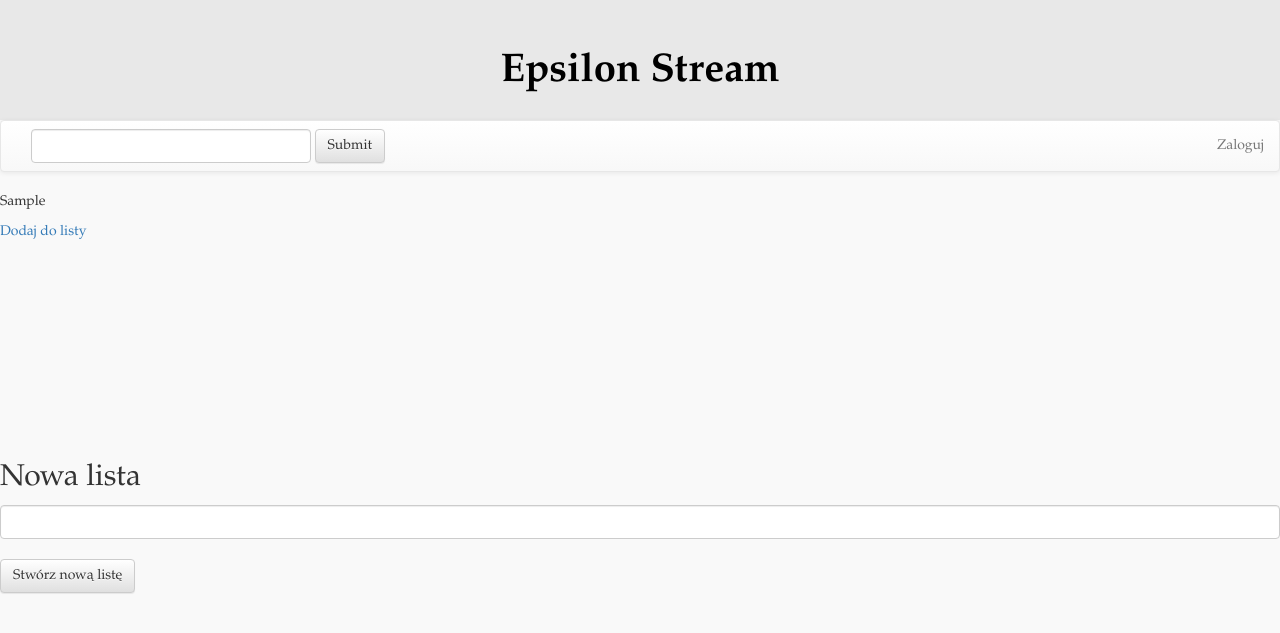
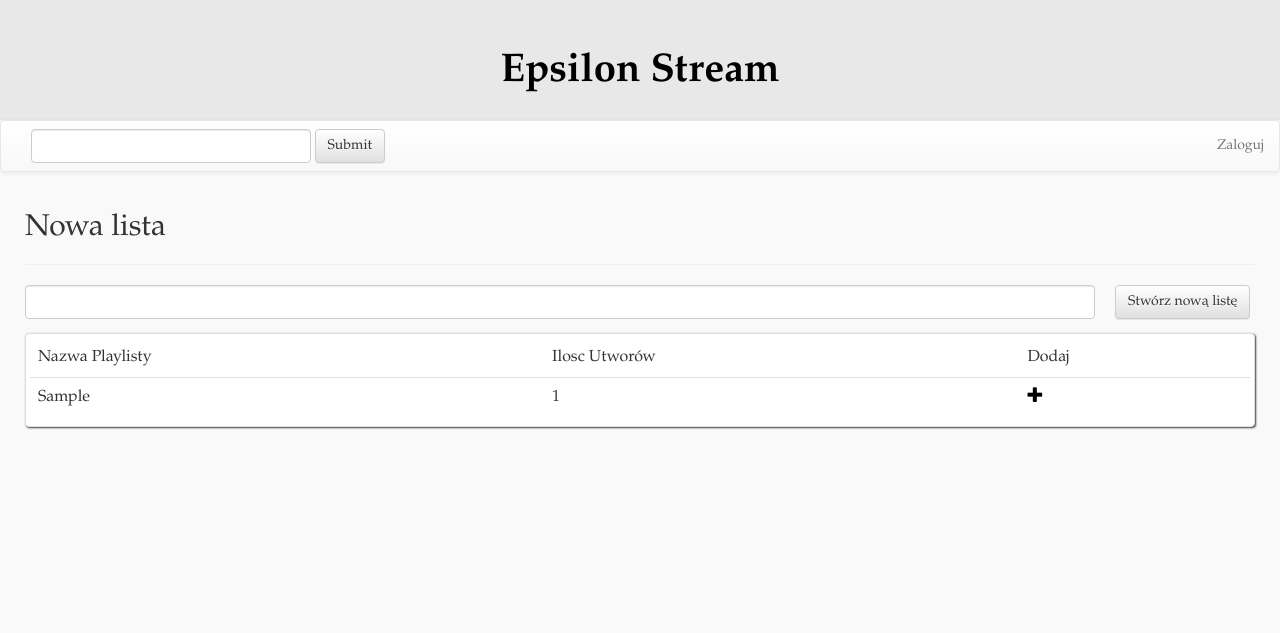
Before and after one commit to Jarema27/EpsilonStream, a Django app: page /dodaj/1/ in a window 1280 px wide. Shown: the top 633 px of the page. Run offline with Django 3.2, Linux system fonts and the light colour scheme; tables that the repository leaves empty hold one stand-in row (values such as "Sample post"); some libraries are stand-ins or nearby versions.

Commit message:
Chyba finisz

```diff
--- a/Comment/templates/Comment/dodaj.html
+++ b/Comment/templates/Comment/dodaj.html
@@ -3,23 +3,37 @@
 {% block title %}Ekran Logowania{% endblock title %}
 
 {% block content %}
+  <div class="row" style="max-width:1230px;margin-left:auto;margin-right:auto;">
+    {% if check %}
+      <p style="color: red;">Utwór jest już zawarty w liście</p>
+    {% endif %}
+    <div class="page-header" style="margin-top:5px;">
+      <h2>Nowa lista</h2>
+    </div>
+    <form method="get" action="/lista/">
+      <div class="column" style="width:1070px;margin-right:20px;"><input type="text" class="form-control" name="create" size="14" maxlength="120"></div>
+      <div class="column"><button type="submit" class="btn btn-default">Stwórz nową listę</button></div>
+      <div style="clear:both;"></div>
+    </form>
+  </div>
 
-  <h2><p >{{ user.username }}</p></h2>
-  {% if check %}
-    <p >Utwór jest już zawarty w liście</p>
+
+  {% if lists|length > 0 %}
+    <div class="thumbnail" id="playlists">
+      <table class="table">
+        <tr>
+          <td>Nazwa Playlisty</td>
+          <td>Ilosc Utworów</td>
+          <td>Dodaj</td>
+        </tr>
+        {% for list in lists %}
+          <tr class="hvrbl">
+            <td>{{ list.NazwaL }}</td>
+            <td>{{ list.songs.all|length }}</td>
+            <td><a href="/dodaj/{{ list.pk }}/song/{{ sid }}/"><span class="glyphicon glyphicon-plus" aria-hidden="true" style="color: black;"></span></a></td>
+          </tr>
+        {% endfor %}
+      </table>
+    </div>
   {% endif %}
-  {% for list in lists %}
-  <p >{{ list.NazwaL}}</p>
-
-  <a href="/dodaj/{{ list.pk }}/{{ sid }}">Dodaj do listy</a>
-
-  {% endfor %}
-  <br><br><br><br><br><br><br><br><br><br><br>
-
-  <h2>Nowa lista</h2>
-  <form method="get" action="/nowa_lista/{{ sid }}/">
-    <input type="text" class="form-control" name="create" size="14" maxlength="120"><br>
-    <button type="submit" class="btn btn-default">Stwórz nową listę</button>
-</form>
-
 {% endblock content %}
--- a/Comment/urls.py
+++ b/Comment/urls.py
@@ -12,7 +12,7 @@ urlpatterns = [
     url(r'^dodaj/(?P<pk>[0-9]+)/$', views.dodaj, name='dodaj'),
     url(r'^lista/$', views.nowa_lista_ba, name='nowa_lista_ba'),
     url(r'^nowa_lista/(?P<sid>[0-9]+)/$', views.nowa_lista, name='nowa_lista'),
-    url(r'^dodaj/(?P<lid>[0-9]+)/(?P<sid>[0-9]+)/$', views.dodaj_do_listy, name='dodaj_do_listy'),
+    url(r'^dodaj/(?P<lid>[0-9]+)/song/(?P<sid>[0-9]+)/$', views.dodaj_do_listy, name='dodaj_do_listy'),
     url(r'^utwor/(?P<pk>[0-9]+)/$', views.utwor, name='utwor'),
     url(r'^playlist/(?P<pk>[0-9]+)/song/(?P<sid>[0-9]+)/$', views.playList, name='playList'),
     url(r'^edit/(?P<pk>[0-9]+)/', views.edit, name='edit'),
```
Also changed, not shown: Comment/templates/Comment/listyOd.html (+7 -5 lines), static/css/epsilon.css (line endings or trailing spaces).
